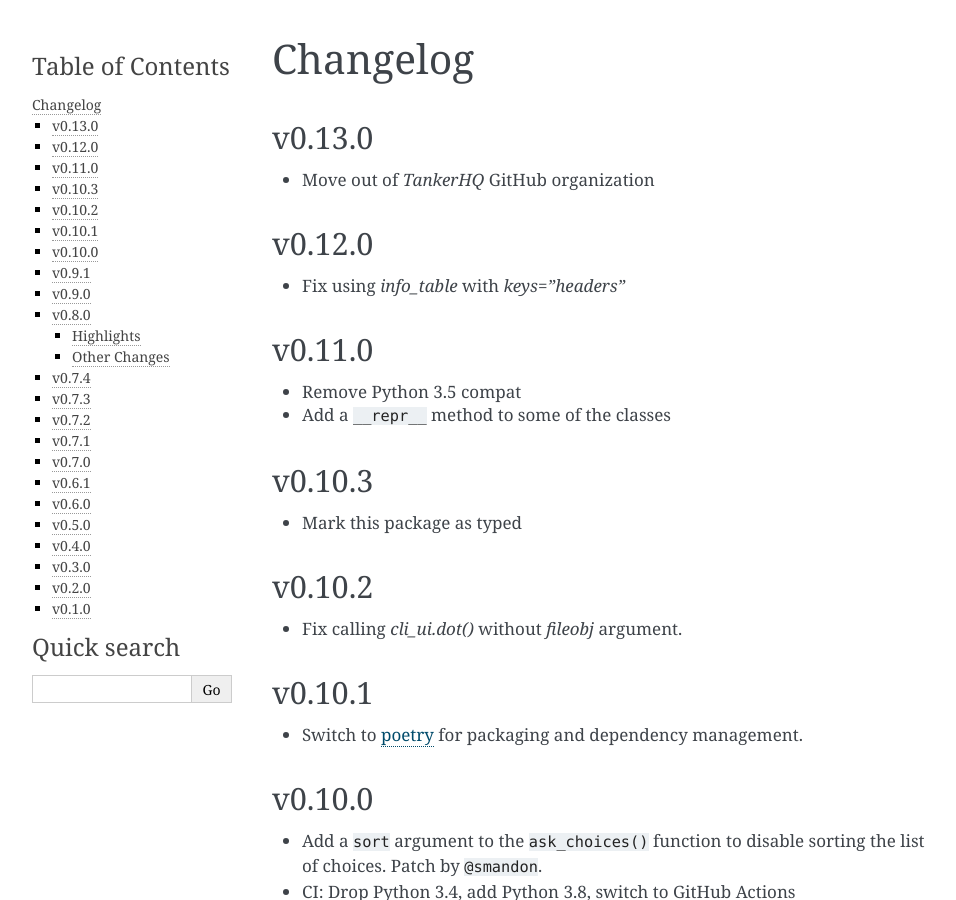
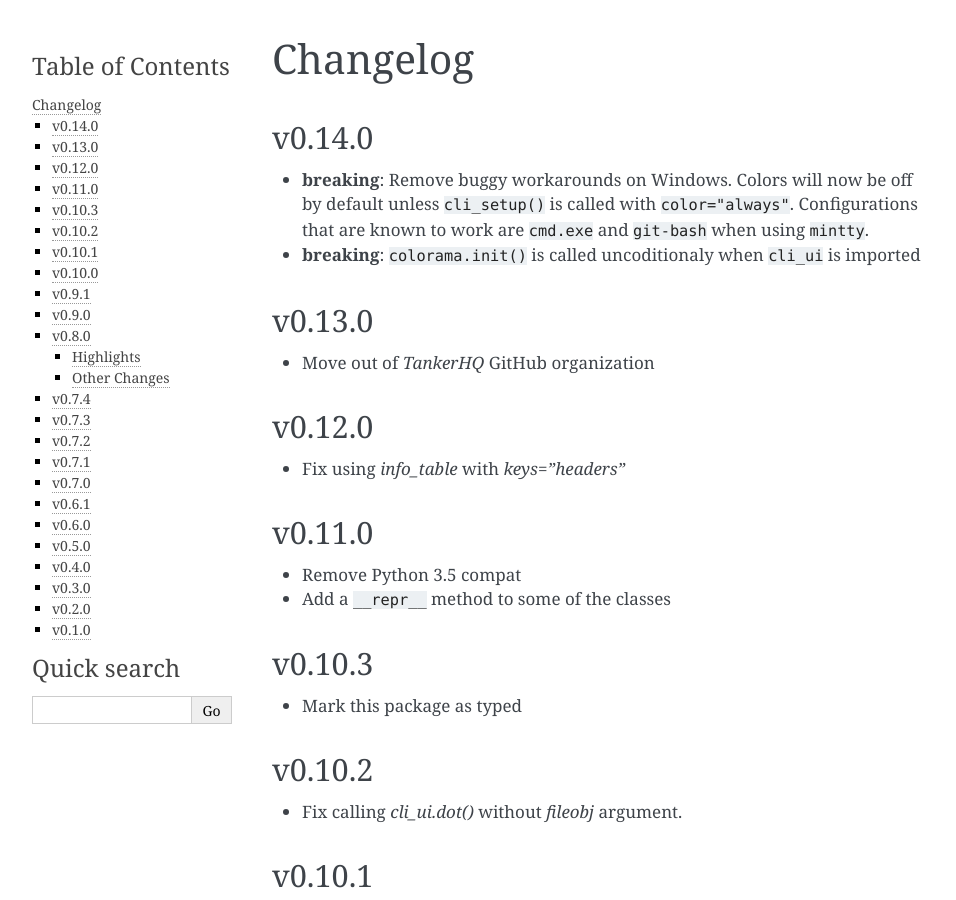
Before and after one commit to your-tools/python-cli-ui, a Sphinx documentation site: the page built from docs/changelog.rst, in a window 1280 px wide and 900 px high. Shown: the whole window, without its empty margins (148-1104 px from the left). Built offline with Sphinx 7.4.7, drawn with Linux system fonts in a browser that asks for light colours.

Commit message:
Update changelog

```diff
--- a/docs/changelog.rst
+++ b/docs/changelog.rst
@@ -1,5 +1,16 @@
 Changelog
 ----------
+
+v0.14.0
++++++++
+
+* **breaking**:  Remove buggy workarounds on Windows.
+  Colors will now be off by default unless ``cli_setup()`` is called
+  with ``color="always"``. Configurations that are known to work are
+  ``cmd.exe`` and ``git-bash`` when using ``mintty``.
+
+* **breaking**:  ``colorama.init()`` is called uncoditionaly when ``cli_ui`` is
+  imported
 
 v0.13.0
 +++++++
```
